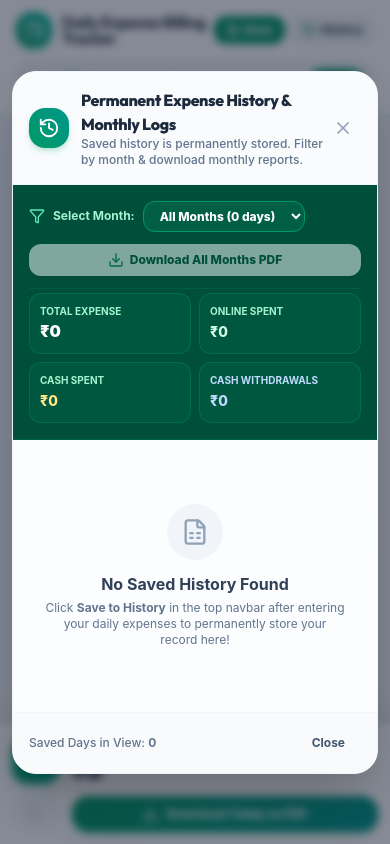
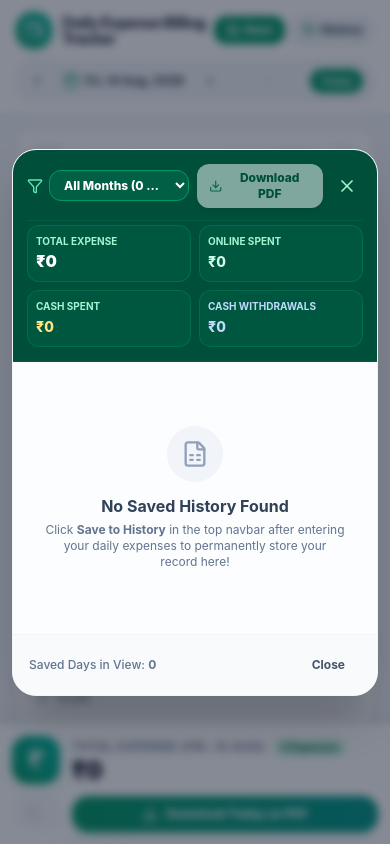
Before and after one commit to Debasmitapanda/Expense-Tracker, a React (Vite) app: page / in a window 390 px wide. Both pictures are taken after a click on the button "History". Shown: the top 844 px of the page. Built offline with nearby package versions, Linux system fonts and the light colour scheme.

Commit message:
Remove top header section from History modal for mobile optimization

```diff
--- a/src/components/HistoryModal.jsx
+++ b/src/components/HistoryModal.jsx
@@ -136,41 +136,18 @@ export default function HistoryModal({
   return (
     <div className="fixed inset-0 z-50 flex items-center justify-center p-3 sm:p-4 bg-slate-900/50 backdrop-blur-xs animate-fade-in">
       <div className="bg-white rounded-3xl max-w-2xl w-full max-h-[90vh] flex flex-col shadow-2xl border border-slate-100 overflow-hidden">
-        {/* Modal Header */}
-        <div className="p-4 sm:p-5 border-b border-slate-100 bg-slate-50/80 flex items-center justify-between">
-          <div className="flex items-center space-x-3">
-            <div className="w-10 h-10 rounded-2xl bg-gradient-to-tr from-emerald-600 to-teal-600 text-white flex items-center justify-center shadow-md shadow-emerald-600/20 shrink-0">
-              <History className="w-5.5 h-5.5" />
-            </div>
-            <div>
-              <h3 className="text-base sm:text-lg font-black text-slate-800 tracking-tight">
-                Permanent Expense History & Monthly Logs
-              </h3>
-              <p className="text-xs text-slate-500 font-medium">
-                Saved history is permanently stored. Filter by month & download monthly reports.
-              </p>
-            </div>
-          </div>
 
-          <button
-            onClick={onClose}
-            className="p-2 rounded-full text-slate-400 hover:text-slate-700 hover:bg-slate-200/60 transition-colors"
-          >
-            <X className="w-5 h-5" />
-          </button>
-        </div>
-
-        {/* Month Selector & Summary Bar */}
-        <div className="p-4 bg-emerald-900 text-white border-b border-emerald-800 space-y-3">
-          <div className="flex flex-col sm:flex-row sm:items-center justify-between gap-3">
+        {/* Clean Header Bar: Month Selector, Download & Close Button */}
+        <div className="p-3.5 sm:p-4 bg-emerald-900 text-white border-b border-emerald-800 space-y-3">
+          <div className="flex items-center justify-between gap-2">
             {/* Month Dropdown Selector */}
-            <div className="flex items-center space-x-2">
+            <div className="flex items-center space-x-1.5 sm:space-x-2">
               <Filter className="w-4 h-4 text-emerald-300 shrink-0" />
-              <span className="text-xs font-bold text-emerald-200">Select Month:</span>
+              <span className="text-xs font-bold text-emerald-200 hidden xs:inline">Month:</span>
               <select
                 value={selectedMonthKey}
                 onChange={(e) => setSelectedMonthKey(e.target.value)}
-                className="bg-emerald-800/90 text-white font-extrabold text-xs px-3 py-1.5 rounded-xl border border-emerald-600 focus:outline-none focus:ring-2 focus:ring-emerald-400 cursor-pointer"
+                className="bg-emerald-800/90 text-white font-extrabold text-xs px-2.5 py-1.5 rounded-xl border border-emerald-600 focus:outline-none focus:ring-2 focus:ring-emerald-400 cursor-pointer max-w-[140px] sm:max-w-none truncate"
               >
                 <option value="ALL">All Months ({allDailySummaries.length} days)</option>
                 {Object.entries(availableMonthsMap).map(([key, label]) => (
@@ -181,42 +158,53 @@ export default function HistoryModal({
               </select>
             </div>
 
-            {/* Download Monthly Statement Button */}
-            <button
-              onClick={handleDownloadMonthlyPDF}
-              disabled={filteredDailySummaries.length === 0 || isExportingMonthly}
-              className="px-4 py-2 rounded-xl text-xs font-extrabold bg-white text-emerald-900 hover:bg-emerald-50 transition-all shadow-md flex items-center justify-center space-x-1.5 cursor-pointer disabled:opacity-50"
-            >
-              <Download className="w-4 h-4 text-emerald-700" />
-              <span>{isExportingMonthly ? 'Generating Monthly PDF...' : `Download ${activeMonthLabel} PDF`}</span>
-            </button>
+            {/* Right Actions: Download Monthly PDF & Close Button */}
+            <div className="flex items-center space-x-2">
+              <button
+                onClick={handleDownloadMonthlyPDF}
+                disabled={filteredDailySummaries.length === 0 || isExportingMonthly}
+                className="px-3 py-1.5 rounded-xl text-xs font-extrabold bg-white text-emerald-900 hover:bg-emerald-50 transition-all shadow-md flex items-center space-x-1.5 cursor-pointer disabled:opacity-50"
+              >
+                <Download className="w-3.5 h-3.5 text-emerald-700" />
+                <span className="hidden xs:inline">{isExportingMonthly ? 'Generating...' : `Download ${activeMonthLabel} PDF`}</span>
+                <span className="xs:hidden">Download PDF</span>
+              </button>
+
+              <button
+                onClick={onClose}
+                className="p-1.5 rounded-full text-emerald-200 hover:text-white hover:bg-emerald-800/80 transition-colors"
+                title="Close History"
+              >
+                <X className="w-5 h-5" />
+              </button>
+            </div>
           </div>
 
           {/* Monthly Totals Overview Card */}
           <div className="grid grid-cols-2 sm:grid-cols-4 gap-2 pt-1 border-t border-emerald-800/80">
-            <div className="bg-emerald-800/50 p-2.5 rounded-xl border border-emerald-700/60">
+            <div className="bg-emerald-800/50 p-2 rounded-xl border border-emerald-700/60">
               <span className="text-[10px] text-emerald-200 uppercase font-bold block">Total Expense</span>
               <span className="text-base font-black text-white">₹{viewTotal.toLocaleString('en-IN')}</span>
             </div>
 
-            <div className="bg-emerald-800/50 p-2.5 rounded-xl border border-emerald-700/60">
+            <div className="bg-emerald-800/50 p-2 rounded-xl border border-emerald-700/60">
               <span className="text-[10px] text-emerald-200 uppercase font-bold block">Online Spent</span>
               <span className="text-sm font-extrabold text-emerald-100">₹{viewOnline.toLocaleString('en-IN')}</span>
             </div>
 
-            <div className="bg-emerald-800/50 p-2.5 rounded-xl border border-emerald-700/60">
+            <div className="bg-emerald-800/50 p-2 rounded-xl border border-emerald-700/60">
               <span className="text-[10px] text-emerald-200 uppercase font-bold block">Cash Spent</span>
               <span className="text-sm font-extrabold text-amber-200">₹{viewCash.toLocaleString('en-IN')}</span>
             </div>
 
-            <div className="bg-emerald-800/50 p-2.5 rounded-xl border border-emerald-700/60">
+            <div className="bg-emerald-800/50 p-2 rounded-xl border border-emerald-700/60">
               <span className="text-[10px] text-blue-200 uppercase font-bold block">Cash Withdrawals</span>
               <span className="text-sm font-extrabold text-blue-200">₹{viewWithdraw.toLocaleString('en-IN')}</span>
             </div>
           </div>
         </div>
 
-        {/* Daily History List (Only showing total of each date) */}
+        {/* Daily History List */}
         <div className="p-4 overflow-y-auto space-y-3 flex-1 bg-slate-50/40">
           {filteredDailySummaries.length === 0 ? (
             <div className="text-center py-12 px-4">
```
